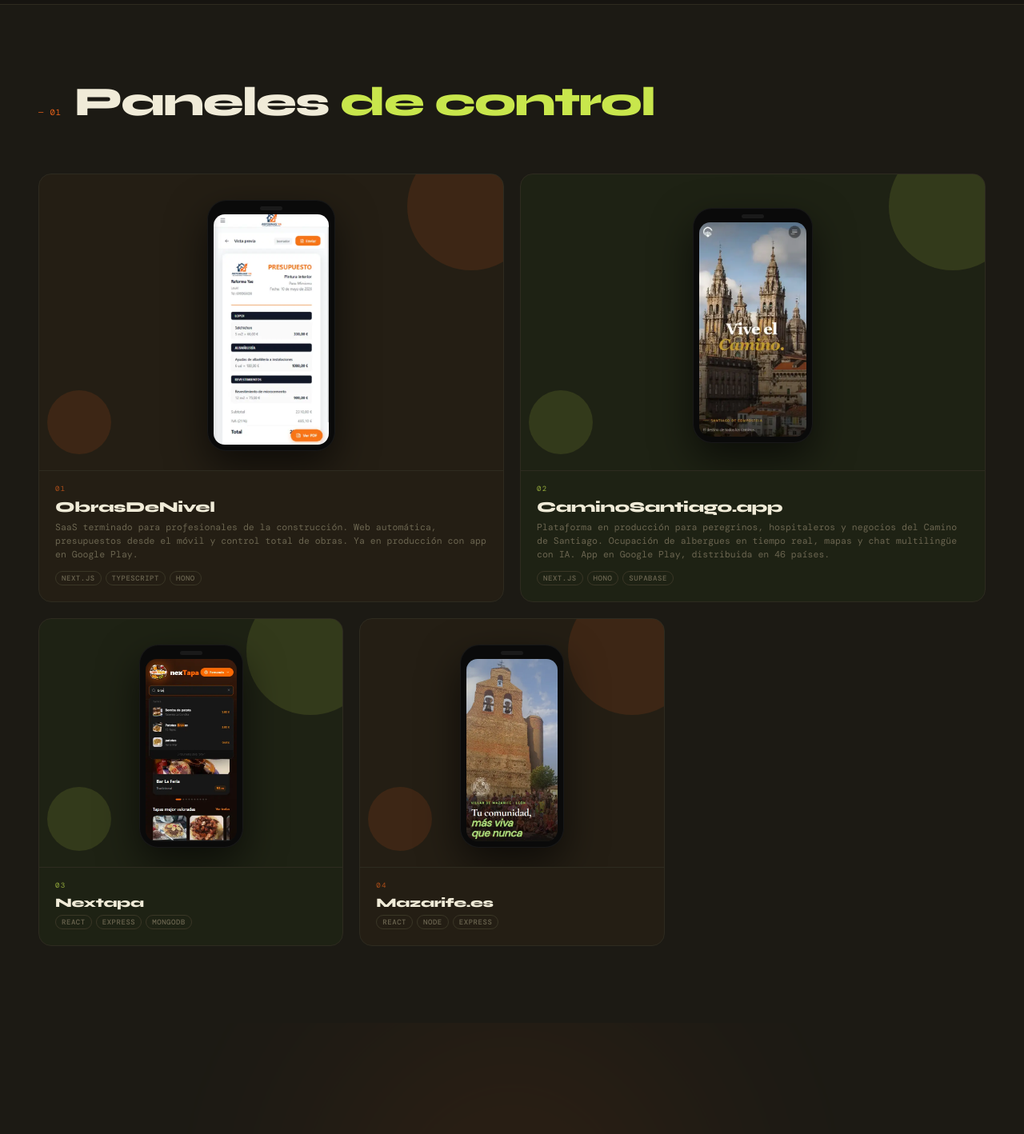
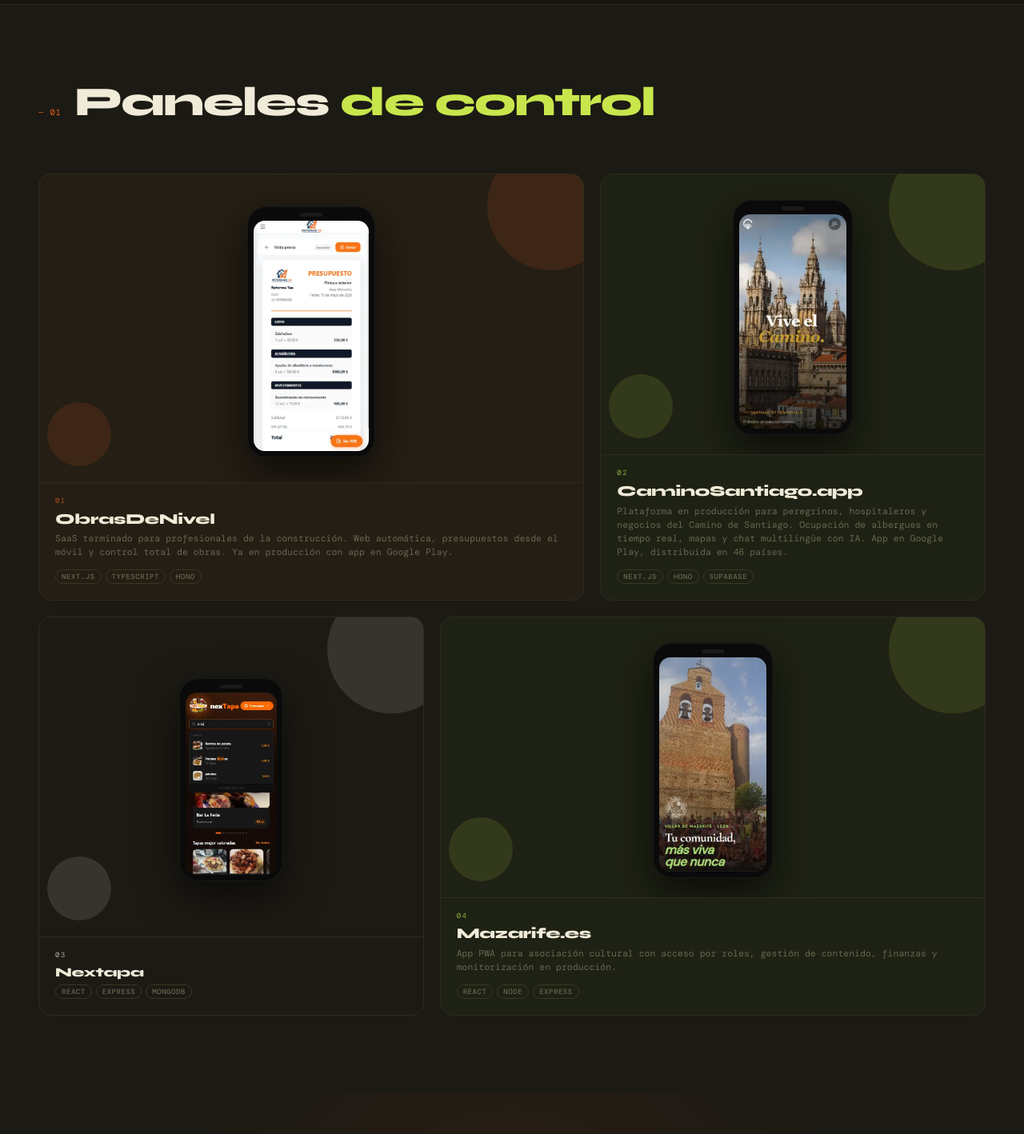
Before and after one commit to fernandofg78-ctrl/portfolio, a React (Vite) app in the folder frontend/: page /panels in a window 1280 px wide. Shown: the part 843-2261 px from the top of the page at 80% size. Built offline with nearby package versions, Linux system fonts and the light colour scheme; a web font is replaced by a local one.

Commit message:
cambios en la paginas internas

```diff
--- a/frontend/src/themes/groovy/Layout.jsx
+++ b/frontend/src/themes/groovy/Layout.jsx
@@ -172,7 +172,9 @@
         <div className="g-card-info">
           <div className="g-card-num">{String(index + 1).padStart(2, "0")}</div>
           <h3 className="g-card-title">{project.title}</h3>
-          {index <= 1 && <p className="g-card-desc">{project.description}</p>}
+          {(index === 0 || index === 1 || index === 3) && (
+            <p className="g-card-desc">{project.description}</p>
+          )}
           <ul className="g-card-tags">
             {project.tech?.slice(0, 3).map((t) => (
               <li key={t}>{t}</li>
--- a/frontend/src/themes/groovy/groovy.css
+++ b/frontend/src/themes/groovy/groovy.css
@@ -322,24 +322,17 @@
 }
 
 .g-card:nth-child(1) {
-  grid-column: 1 / 7;
+  grid-column: 1 / 8;
 }
 .g-card:nth-child(2) {
-  grid-column: 7 / 13;
+  grid-column: 8 / 13;
 }
 .g-card:nth-child(3) {
-  grid-column: 1 / 5;
+  grid-column: 1 / 6;
 }
 .g-card:nth-child(4) {
-  grid-column: 5 / 9;
+  grid-column: 6 / 13;
 }
-.g-card:nth-child(5) {
-  grid-column: 9 / 13;
-}
-.g-card:nth-child(6) {
-  grid-column: 1 / 13;
-}
-
 /* ─── Card ──────────────────────────────────────────────── */
 
 .g-card:nth-child(1) {
@@ -351,20 +344,12 @@
   --card-bg: #1e2214;
 }
 .g-card:nth-child(3) {
-  --card-accent: var(--lime);
-  --card-bg: #1e2214;
-}
-.g-card:nth-child(4) {
-  --card-accent: var(--orange);
-  --card-bg: #241e14;
-}
-.g-card:nth-child(5) {
   --card-accent: var(--cream);
   --card-bg: #1c1a14;
 }
-.g-card:nth-child(6) {
-  --card-accent: var(--orange);
-  --card-bg: #241e14;
+.g-card:nth-child(4) {
+  --card-accent: var(--lime);
+  --card-bg: #1e2214;
 }
 
 .g-card {
@@ -396,9 +381,6 @@
 }
 .g-card:nth-child(even) {
   --card-tilt: 1deg;
-}
-.g-card:nth-child(6) {
-  --card-tilt: 0deg;
 }
 
 .g-card::before {
@@ -439,11 +421,9 @@
 }
 
 .g-card:nth-child(1) .g-card-media,
-.g-card:nth-child(2) .g-card-media {
+.g-card:nth-child(2) .g-card-media,
+.g-card:nth-child(4) .g-card-media {
   min-height: 260px;
-}
-.g-card:nth-child(6) .g-card-media {
-  min-height: 180px;
 }
 
 .g-phone {
@@ -467,14 +447,12 @@
 .g-card:nth-child(1) .g-phone {
   width: 160px;
 }
-.g-card:nth-child(2) .g-phone {
+.g-card:nth-child(2) .g-phone,
+.g-card:nth-child(4) .g-phone {
   width: 150px;
 }
 .g-card:nth-child(3) .g-phone {
   width: 130px;
-}
-.g-card:nth-child(6) .g-phone {
-  width: 120px;
 }
 
 .g-phone-notch {
@@ -579,7 +557,8 @@
 }
 
 .g-card:nth-child(1) .g-card-title,
-.g-card:nth-child(2) .g-card-title {
+.g-card:nth-child(2) .g-card-title,
+.g-card:nth-child(4) .g-card-title {
   font-size: 1.15rem;
 }
 
@@ -740,12 +719,6 @@
     grid-column: 2 / 3;
   }
   .g-card:nth-child(4) {
-    grid-column: 1 / 2;
-  }
-  .g-card:nth-child(5) {
-    grid-column: 2 / 3;
-  }
-  .g-card:nth-child(6) {
     grid-column: 1 / 3;
   }
 }
@@ -995,8 +968,15 @@
   color: #e8a020;
 }
 
+.gm-placeholder-links {
+  display: flex;
+  gap: 1.5rem;
+  margin-top: 0.5rem;
+  flex-wrap: wrap;
+  justify-content: center;
+}
+
 .gm-placeholder-link {
-  margin-top: 0.5rem;
   font-size: 0.7rem;
   font-weight: 600;
   letter-spacing: 0.1em;
@@ -1012,6 +992,11 @@
   opacity: 0.7;
 }
 
+.gm-placeholder-link--playstore {
+  color: #e8a020;
+  border-bottom-color: #e8a020;
+}
+
 /* ─── WhatsApp link ─────────────────────────────────────── */
 
 .g-contact-link--whatsapp {
```
